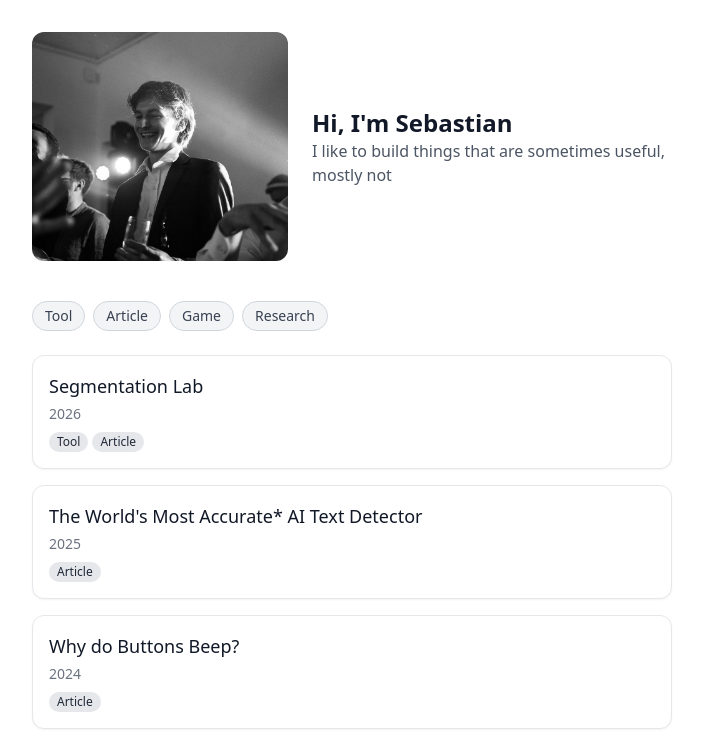
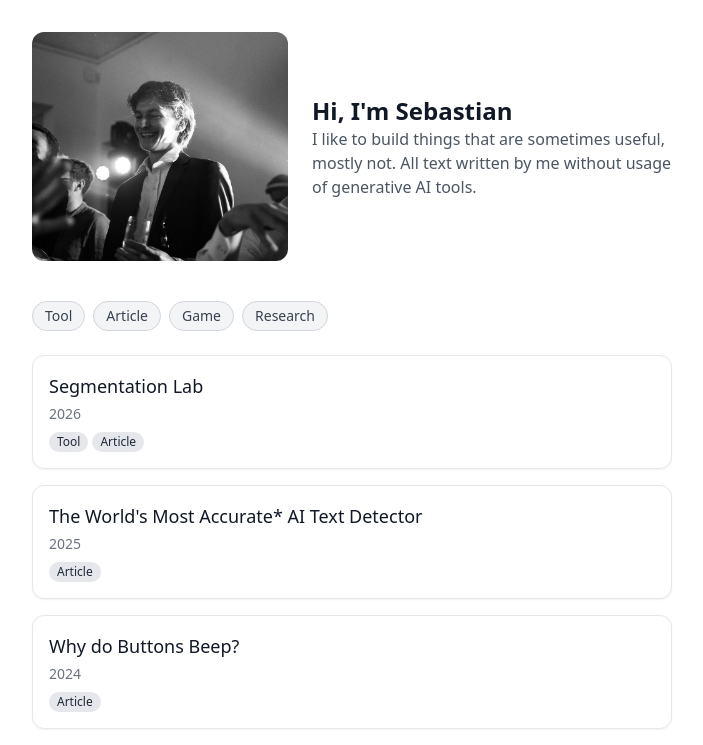
Before and after one commit to ossner/ossner.github.io, a React (Vite) app: page / in a window 1280 px wide. Shown: the top 745 px of the page, without its empty margins (288-991 px from the left). Built offline with nearby package versions, Linux system fonts and the light colour scheme.

Commit message:
Add AI disclaimer

```diff
--- a/src/components/Header.jsx
+++ b/src/components/Header.jsx
@@ -11,7 +11,7 @@ export default function Header() {
             <div>
                 <h1 className="text-2xl font-semibold">Hi, I'm Sebastian</h1>
                 <p className="text-gray-600 dark:text-gray-300">
-                    I like to build things that are sometimes useful, mostly not
+                    I like to build things that are sometimes useful, mostly not. All text written by me without usage of generative AI tools.
                 </p>
             </div>
         </div>
```
